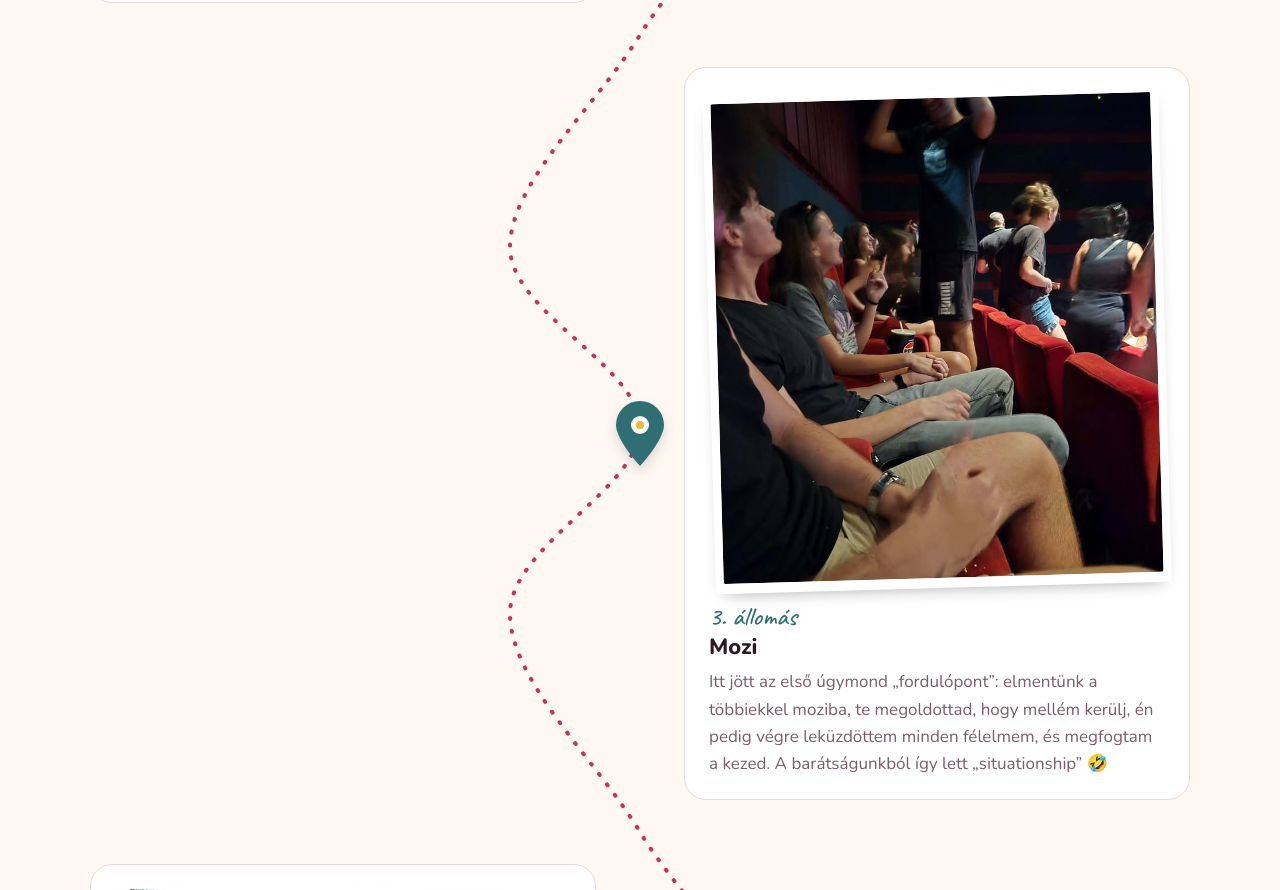
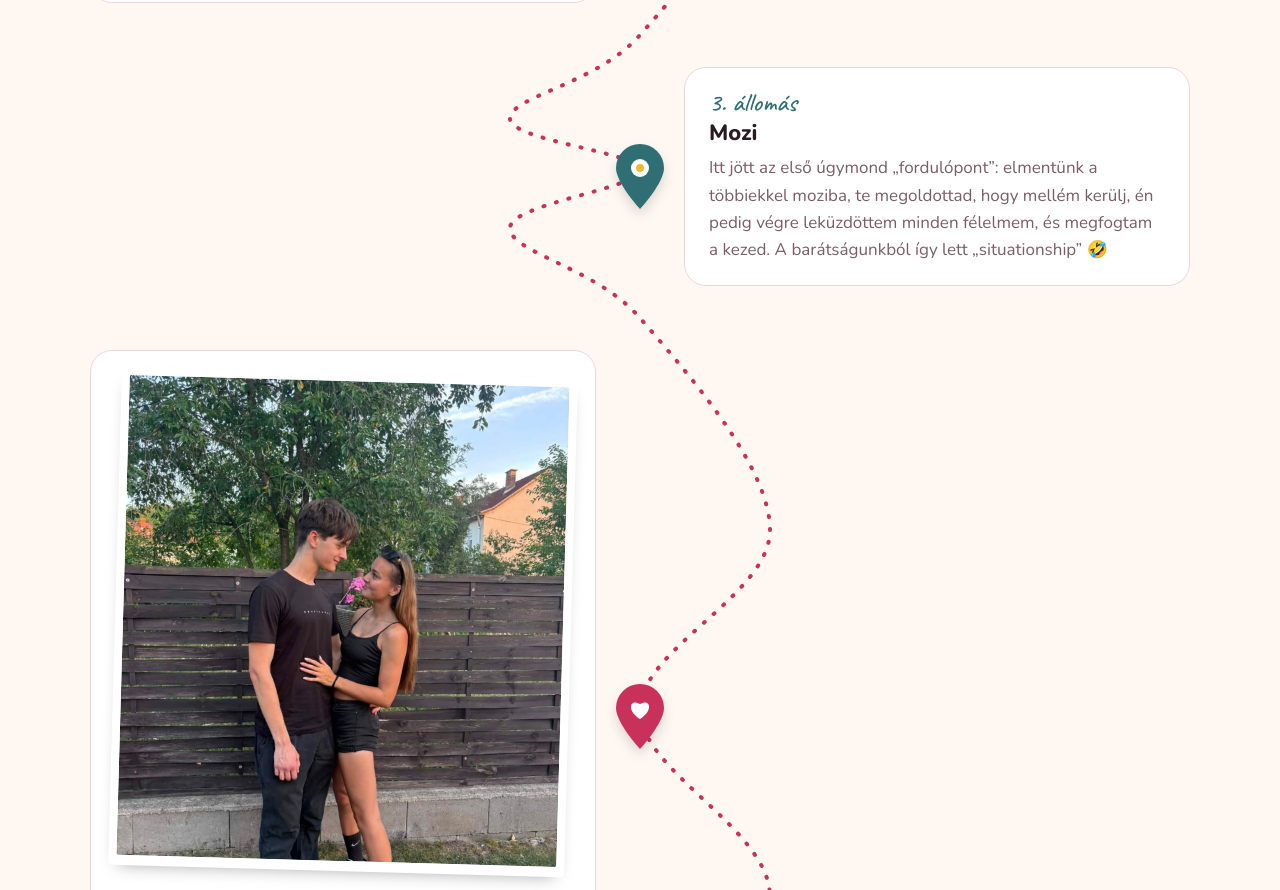
Before and after one commit to Lacilo/meglepetes, a plain HTML site: page index.html in a window 1280 px wide. Shown: the part 2447-3337 px from the top of the page. Drawn offline with nearby package versions, Linux system fonts and the light colour scheme.

Commit message:
Update index.html

```diff
--- a/index.html
+++ b/index.html
@@ -206,7 +206,7 @@ const TARGET = new Date('2026-12-14T00:00:00+01:00');
 const STOPS = [
   {when:'', title:'Az első üzenet', img:'img/elsouzenet.jpg', text:'Amikor először láttam, hogy rám írtál Instagramon, nem gondoltam volna, hogy ez lesz az a nap, amikor megváltozik az életem. És azt sem, hogy egyszer eljutunk idáig.'},
   {when:'', title:'Vadna', img:'img/vadna.jpg', text:'Igen, erről már beszéltünk párszor 🤣 Belelöktél a vízbe, és nem is nagyon mertem beszélgetni veled, de a lényeg, hogy itt nem lett vége ennek az egésznek.'},
-  {when:'', title:'Mozi', img:'img/mozikezfogas.jpg', text:'Itt jött az első úgymond „fordulópont”: elmentünk a többiekkel moziba, te megoldottad, hogy mellém kerülj, én pedig végre leküzdöttem minden félelmem, és megfogtam a kezed. A barátságunkból így lett „situationship” 🤣'},
+  {when:'', title:'Mozi', text:'Itt jött az első úgymond „fordulópont”: elmentünk a többiekkel moziba, te megoldottad, hogy mellém kerülj, én pedig végre leküzdöttem minden félelmem, és megfogtam a kezed. A barátságunkból így lett „situationship” 🤣'},
   {when:'2026. augusztus 10.', title:'Szonja születésnapja', at:'2026-08-10', img:'img/aug10.jpg', text:'Ez az első közös emlékünk, amit némi homály fed. Pontosan csak azt tudom, hogy ezen a napon kérdeztem meg, leszel-e a barátnőm (úgy 8 és 11 óra között valahol 🤣), és te igent mondtál. Azóta hivatalosan is együtt vagyunk.', big:true},
   {when:'', title:'Mozi, már csak kettesben', img:'img/kozosmozi1.jpg', text:'Az első közös mozizásunk kettesben. Ezúttal nem kellett megoldanod, hogy mellém kerülj.'},
   {when:'', title:'Lego a Mekiben', img:'img/lego.jpg', text:'Összeraktuk az első közös legónkat, a lehető legjobb helyen: a Mekiben 🤣'},
```
